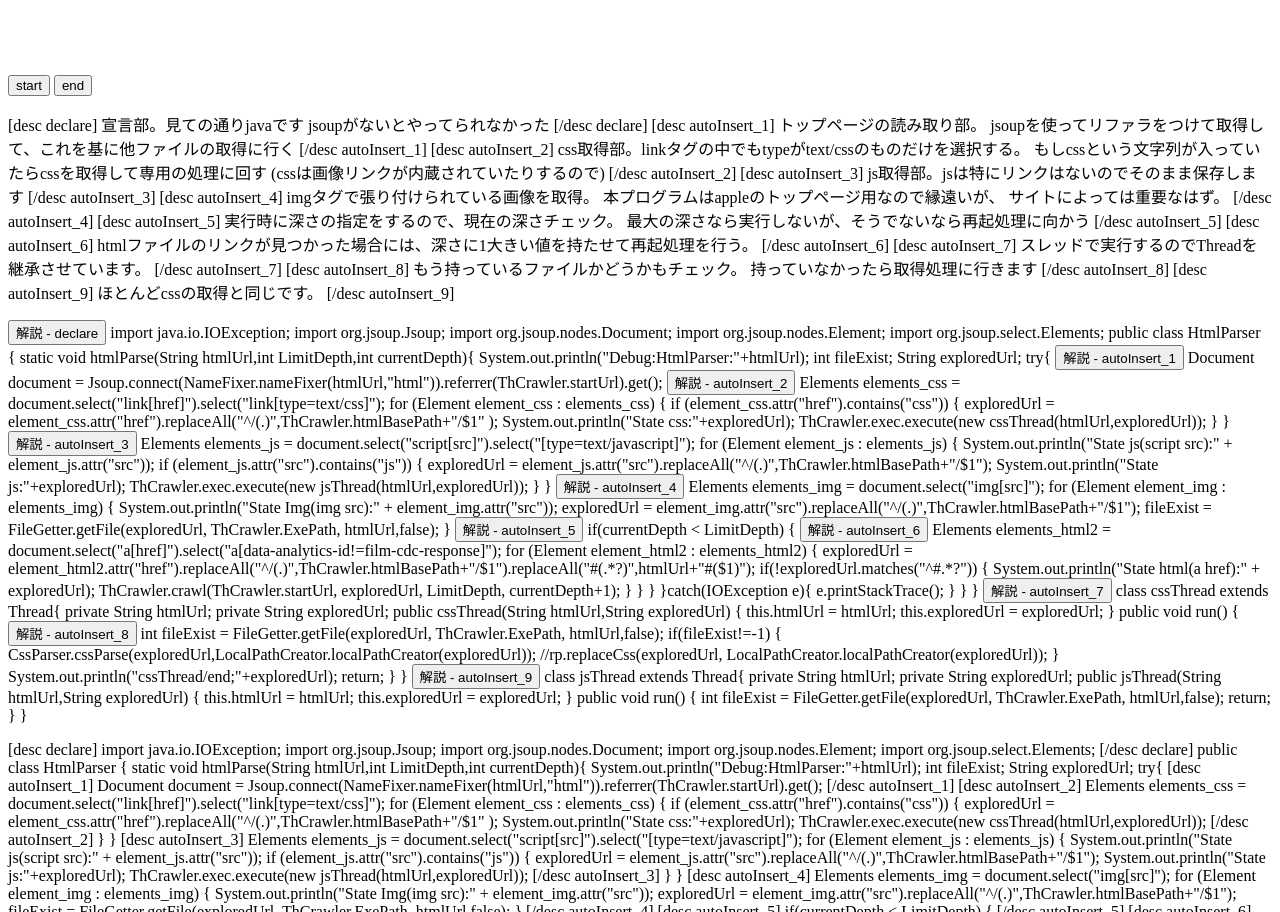
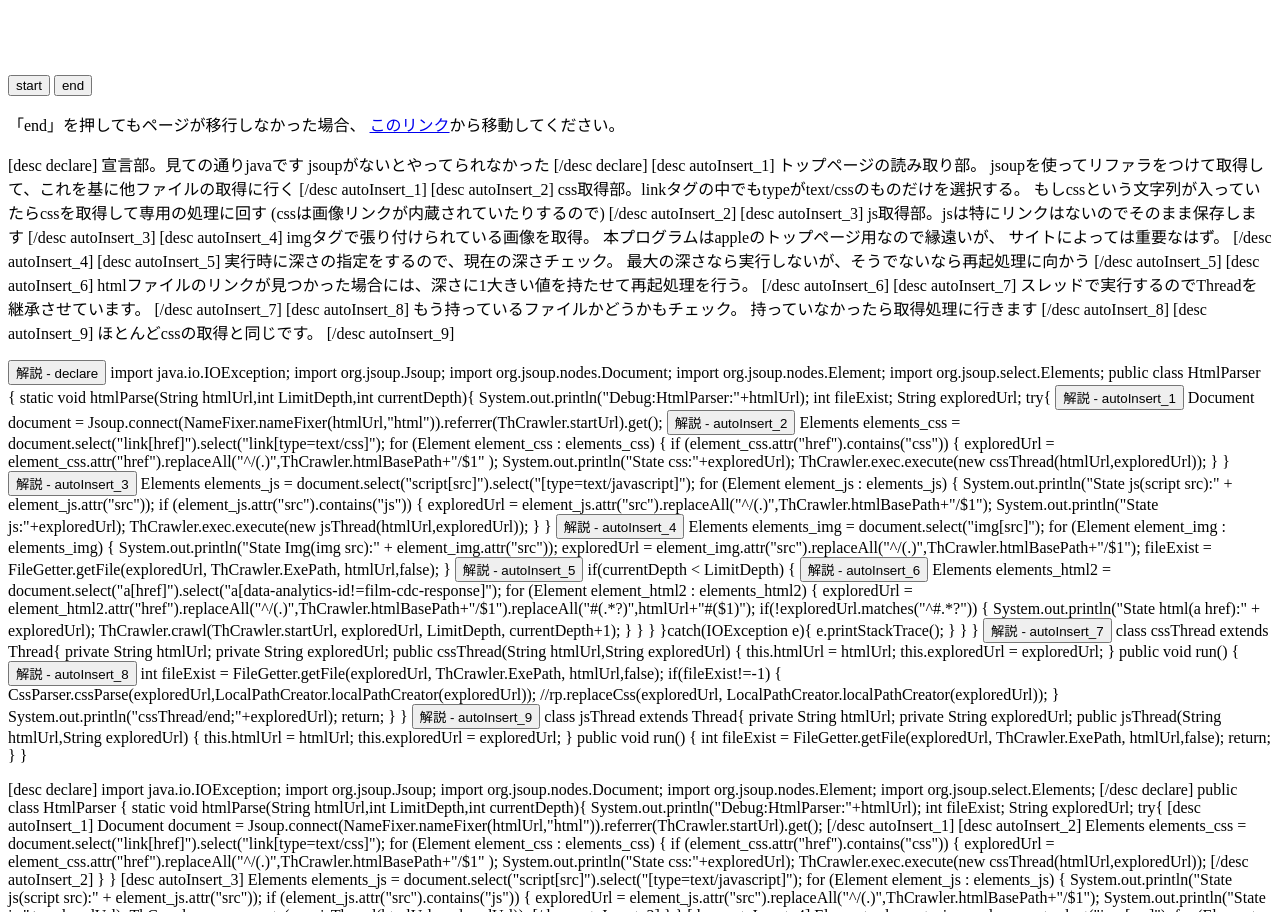
Before and after one commit to GyoubuMasataka/sidecode_hub, a browser extension: page Evalu_typeB.html in a window 1280 px wide. Shown: the part 2312-3224 px from the top of the page. Drawn offline with nearby package versions, Linux system fonts and the light colour scheme; a script that the page names is missing.

Commit message:
add manual link in Eval

```diff
--- a/Evalu_typeB.html
+++ b/Evalu_typeB.html
@@ -41,6 +41,11 @@ preClassText
 <p>
 	<input type="button" value="start" onclick="eval_start();">
 	<input type="button" value="end" onclick="eval_end();">
+</p>
+
+<p>
+	「end」を押してもページが移行しなかった場合、
+	<a href="https://docs.google.com/forms/d/e/1FAIpQLScqZ_uAy_G3wBx69e5lvWmdF8aOo_NrAy3k96kOyM69Tsz-Fw/viewform">このリンク</a>から移動してください。
 </p>
 
 <p id="rawDesc">[desc declare]
```
Also changed, not shown: Evalu_typeA.html (+5 -0 lines).
